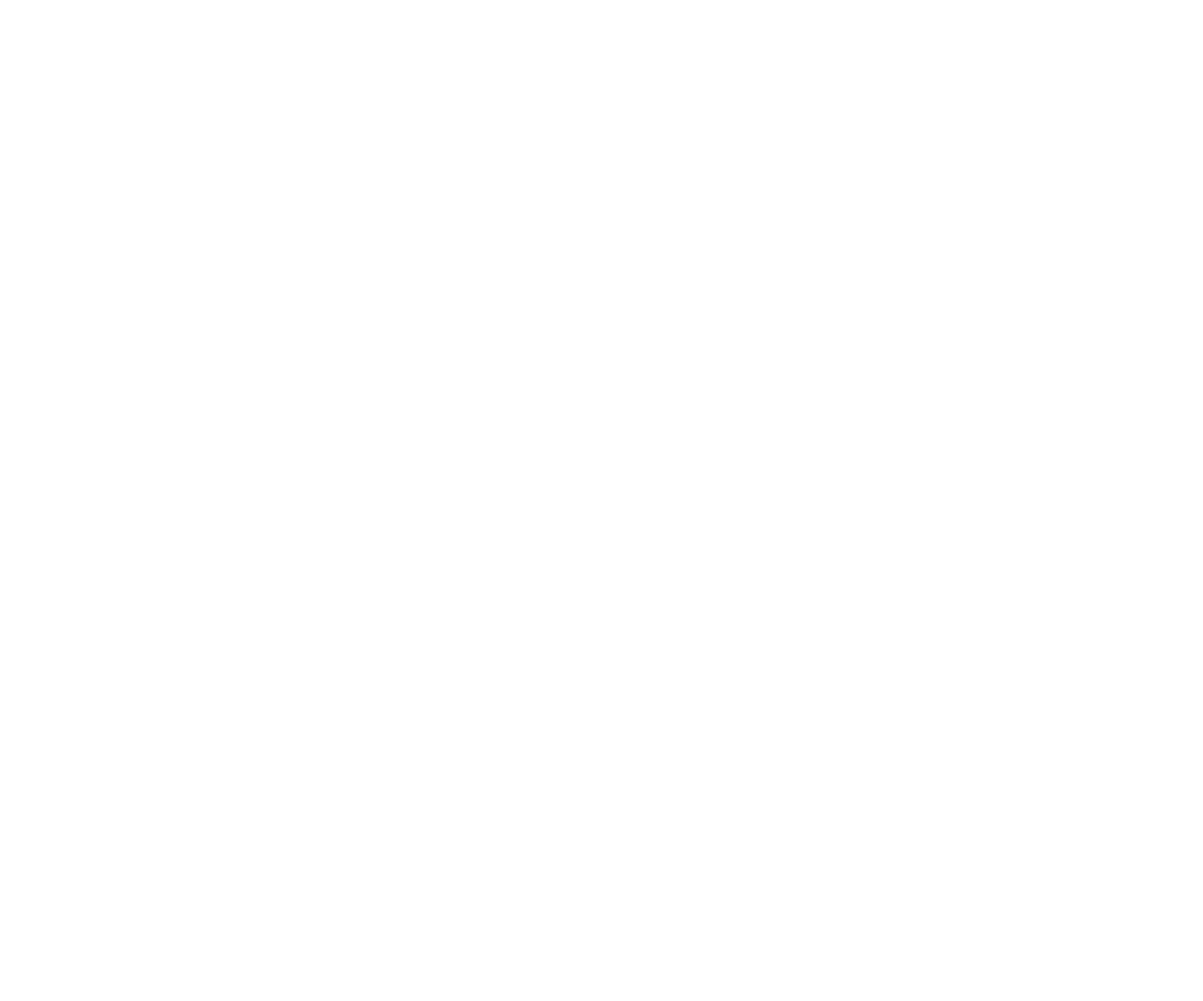
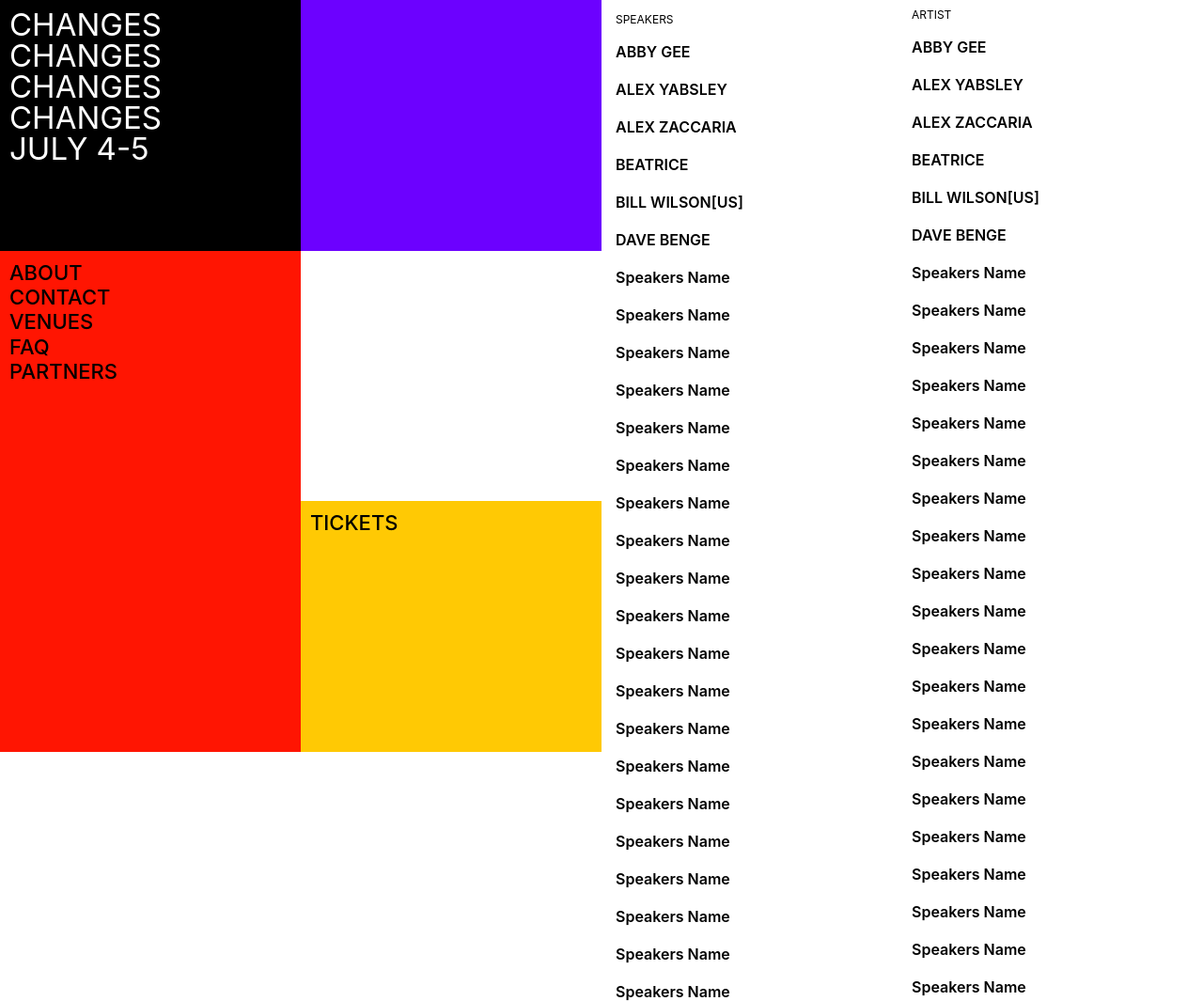
Before and after one commit to birdmoon/CSS-Layout-Master-Class, a website: page challenge/6day/index.html in a window 1280 px wide. Shown: the top 1065 px of the page at 94% size. Before the commit the page ends 800 px from the top, so only its background shows below. Drawn offline with nearby package versions, Linux system fonts and the light colour scheme.

Commit message:
6day update

```diff
--- a/challenge/4day/style.css
+++ b/challenge/4day/style.css
@@ -17,7 +17,7 @@ body {
   grid-template-rows: repeat(2, 1fr); */
   grid-template:
     "a1 a2" 2fr
-    "b1 b2" 1fr / 1fr 1fr;
+    "b1 b2" 2fr / 1fr 1fr;
   place-content: stretch center;
   margin: 20px;
   width: 90vw;
--- a/challenge/6day/index.html
+++ b/challenge/6day/index.html
@@ -6,5 +6,92 @@
     <title>repl.it</title>
     <link href="style.css" rel="stylesheet" type="text/css" />
   </head>
-  <body></body>
+  <body>
+    <main class="main">
+      <div class="box-area">
+        <div class="box1">CHANGES<br>CHANGES<br>CHANGES<br>CHANGES<br>JULY 4-5</div>
+        <div class="box2"></div>
+        <div class="box3">
+          <ul class="menu">
+            <li>ABOUT</li>
+            <li>CONTACT</li>
+            <li>VENUES</li>
+            <li>FAQ</li>
+            <li>PARTNERS</li>
+          </ul>
+        </div>
+        <div class="box4"></div>
+        <div class="box5">TICKETS</div>
+      </div>
+      <div class="list-area">
+        <div class="speakers">
+          <h5>SPEAKERS</h5>
+          <ul class="speakers-ul">
+            <li class="speakers-list">ABBY GEE</li>
+            <li class="speakers-list">ALEX YABSLEY</li>
+            <li class="speakers-list">ALEX ZACCARIA</li>
+            <li class="speakers-list">BEATRICE</li>
+            <li class="speakers-list">BILL WILSON[US]</li>
+            <li class="speakers-list">DAVE BENGE</li>
+            <li class="speakers-list">Speakers Name</li>
+            <li class="speakers-list">Speakers Name</li>
+            <li class="speakers-list">Speakers Name</li>
+            <li class="speakers-list">Speakers Name</li>
+            <li class="speakers-list">Speakers Name</li>
+            <li class="speakers-list">Speakers Name</li>
+            <li class="speakers-list">Speakers Name</li>
+            <li class="speakers-list">Speakers Name</li>
+            <li class="speakers-list">Speakers Name</li>
+            <li class="speakers-list">Speakers Name</li>
+            <li class="speakers-list">Speakers Name</li>
+            <li class="speakers-list">Speakers Name</li>
+            <li class="speakers-list">Speakers Name</li>
+            <li class="speakers-list">Speakers Name</li>
+            <li class="speakers-list">Speakers Name</li>
+            <li class="speakers-list">Speakers Name</li>
+            <li class="speakers-list">Speakers Name</li>
+            <li class="speakers-list">Speakers Name</li>
+            <li class="speakers-list">Speakers Name</li>
+            <li class="speakers-list">Speakers Name</li>
+            <li class="speakers-list">Speakers Name</li>
+          </ul>
+
+
+        </div>
+        <div class="artist">
+          <h5>ARTIST</h5>
+          <ul class="speakers-ul">
+            <li class="artist-list">ABBY GEE</li>
+            <li class="artist-list">ALEX YABSLEY</li>
+            <li class="artist-list">ALEX ZACCARIA</li>
+            <li class="artist-list">BEATRICE</li>
+            <li class="artist-list">BILL WILSON[US]</li>
+            <li class="artist-list">DAVE BENGE</li>
+            <li class="artist-list">Speakers Name</li>
+            <li class="artist-list">Speakers Name</li>
+            <li class="artist-list">Speakers Name</li>
+            <li class="artist-list">Speakers Name</li>
+            <li class="artist-list">Speakers Name</li>
+            <li class="artist-list">Speakers Name</li>
+            <li class="artist-list">Speakers Name</li>
+            <li class="artist-list">Speakers Name</li>
+            <li class="artist-list">Speakers Name</li>
+            <li class="artist-list">Speakers Name</li>
+            <li class="artist-list">Speakers Name</li>
+            <li class="artist-list">Speakers Name</li>
+            <li class="artist-list">Speakers Name</li>
+            <li class="artist-list">Speakers Name</li>
+            <li class="artist-list">Speakers Name</li>
+            <li class="artist-list">Speakers Name</li>
+            <li class="artist-list">Speakers Name</li>
+            <li class="artist-list">Speakers Name</li>
+            <li class="artist-list">Speakers Name</li>
+            <li class="artist-list">Speakers Name</li>
+            <li class="artist-list">Speakers Name</li>
+          </ul>
+        </div>
+      </div>
+    </main>
+    <div>
+  </body>
 </html>
--- a/challenge/6day/style.css
+++ b/challenge/6day/style.css
@@ -9,3 +9,87 @@ body {
   width: 100%;
   height: 100vh;
 }
+
+.main {
+  display: flex;
+  width: 100vw;
+  height: 100vh;
+}
+
+.box-area {
+  width: 50vw;
+  height: 100vh;
+  display: grid;
+  grid-template:
+    "box1 box2" 1fr
+    "box3 box4" 1fr
+    "box3 box5" 1fr /1fr 1fr;
+}
+
+.box1 {
+  display: flex;
+  grid-area: box1;
+  background-color: black;
+  color: white;
+  font-size: 33px;
+  padding: 10px;
+}
+
+.box2 {
+  display: flex;
+  grid-area: box2;
+  background-color: #6c01ff;
+}
+
+.box3 {
+  display: flex;
+  grid-area: box3;
+  background-color: #ff1502;
+  font-size: 22px;
+  font-weight: 500;
+  line-height: 120%;
+  padding: 10px;
+}
+}
+
+.box4 {
+  display: flex;
+  grid-area: box4;
+  background-color: white;
+}
+
+.box5 {
+  display: flex;
+  grid-area: box5;
+  background-color: #ffc904;
+  font-size: 22px;
+  font-weight: 500;
+  line-height: 120%;
+  padding: 10px;
+}
+
+.list-area {
+  width: 50vw;
+  height: 100vh;
+  display:flex;
+}
+
+.speakers {
+  width: 50%;
+  padding:15px;
+}
+
+.artist {
+  width: 50%;
+  padding: 10px;
+}
+
+h5 {
+  font-size: 12px;
+  margin-bottom: 20px;;
+}
+
+.speakers-ul li {
+  height:5vh;
+  font-weight: 600;
+}
```
Also changed, not shown: challenge/6day/mljM9Cw.jpg (added), 2 other files.
